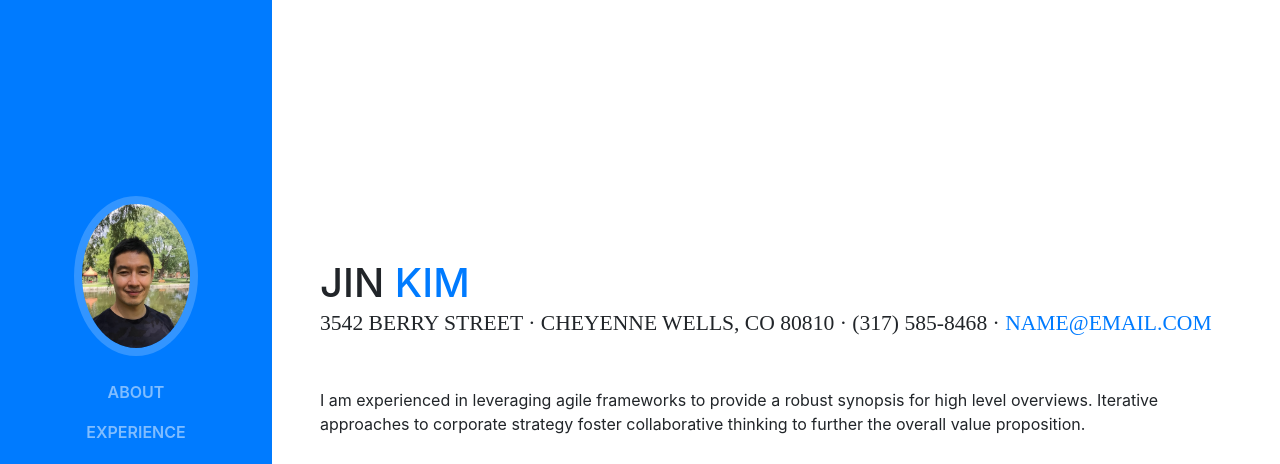
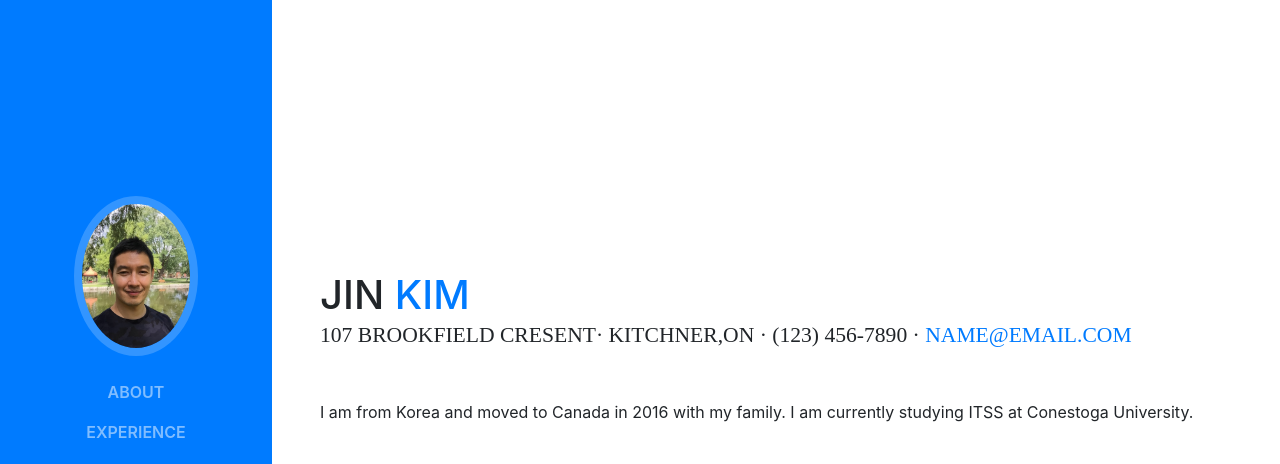
Before and after one commit to jkim3976/resume, a website with bundled scripts: page index.html in a window 1280 px wide. Shown: the top 464 px of the page. Built offline with nearby package versions, Linux system fonts and the light colour scheme; a web font is replaced by a local one.

Commit message:
Change intro

```diff
--- a/index.html
+++ b/index.html
@@ -68,10 +68,10 @@
           <h1 class="mb-0">Jin
             <span class="text-primary">Kim</span>
           </h1>
-          <div class="subheading mb-5">3542 Berry Street · Cheyenne Wells, CO 80810 · (317) 585-8468 ·
+          <div class="subheading mb-5">107 Brookfield Cresent· Kitchner,On · (123) 456-7890 ·
             <a href="mailto:name@email.com">name@email.com</a>
           </div>
-          <p class="mb-5">I am experienced in leveraging agile frameworks to provide a robust synopsis for high level overviews. Iterative approaches to corporate strategy foster collaborative thinking to further the overall value proposition.</p>
+          <p class="mb-5">I am from Korea and moved to Canada in 2016 with my family. I am currently studying ITSS at Conestoga University.</p>
           <ul class="list-inline list-social-icons mb-0">
             <li class="list-inline-item">
               <a href="#">
```
